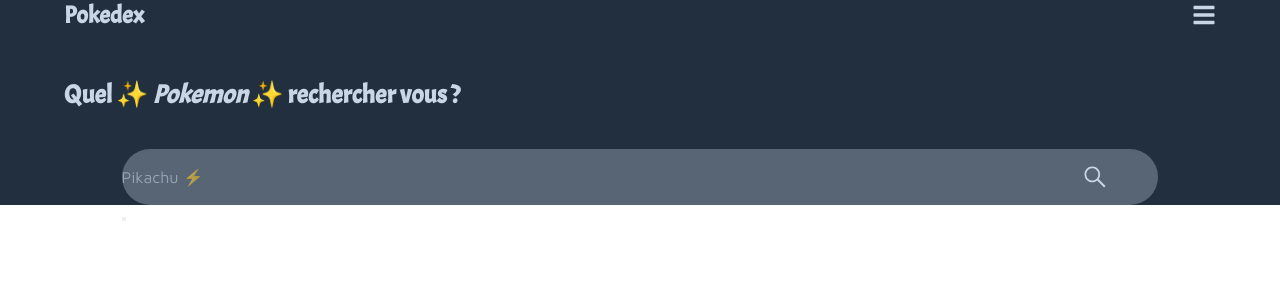
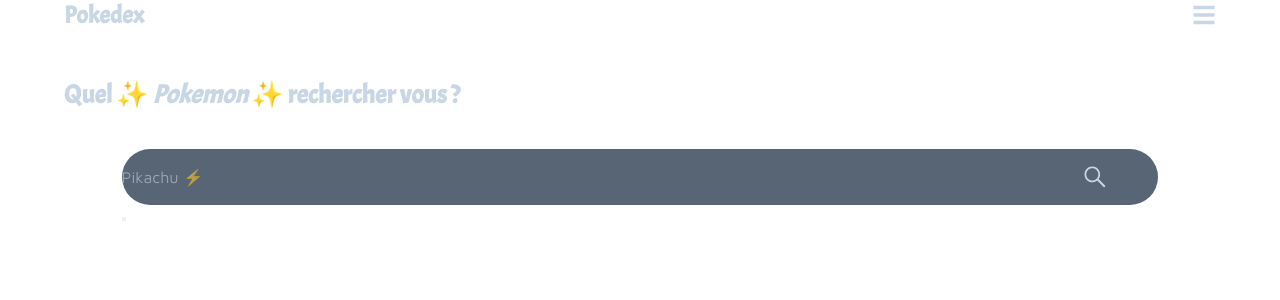
Before and after one commit to h-campos/pokedex, a React (Vite) app: page / in a window 1280 px wide. Shown: the top 300 px of the page. Built offline with nearby package versions, Linux system fonts and the light colour scheme; no server answers.

Commit message:
🔥 Remove the main container in the app.jsx

```diff
--- a/src/App.jsx
+++ b/src/App.jsx
@@ -11,21 +11,13 @@
   return (
     <div className='App'>
       <phone-mockup model='' color='black'>
-        <MainContainer>
-          <Routes>
-            <Route path='/' element={<Home />} />
-            <Route path='/search-pokemon' element={<Search />} />
-          </Routes>
-        </MainContainer>
+        <Routes>
+          <Route path='/' element={<Home />} />
+          <Route path='/search-pokemon' element={<Search />} />
+        </Routes>
       </phone-mockup>
     </div>
   )
 }
 
-const MainContainer = styled.div`
-  height: 100%;
-  width: 100%;
-  background-color: #222f3e;
-`
-
 export default App
```
